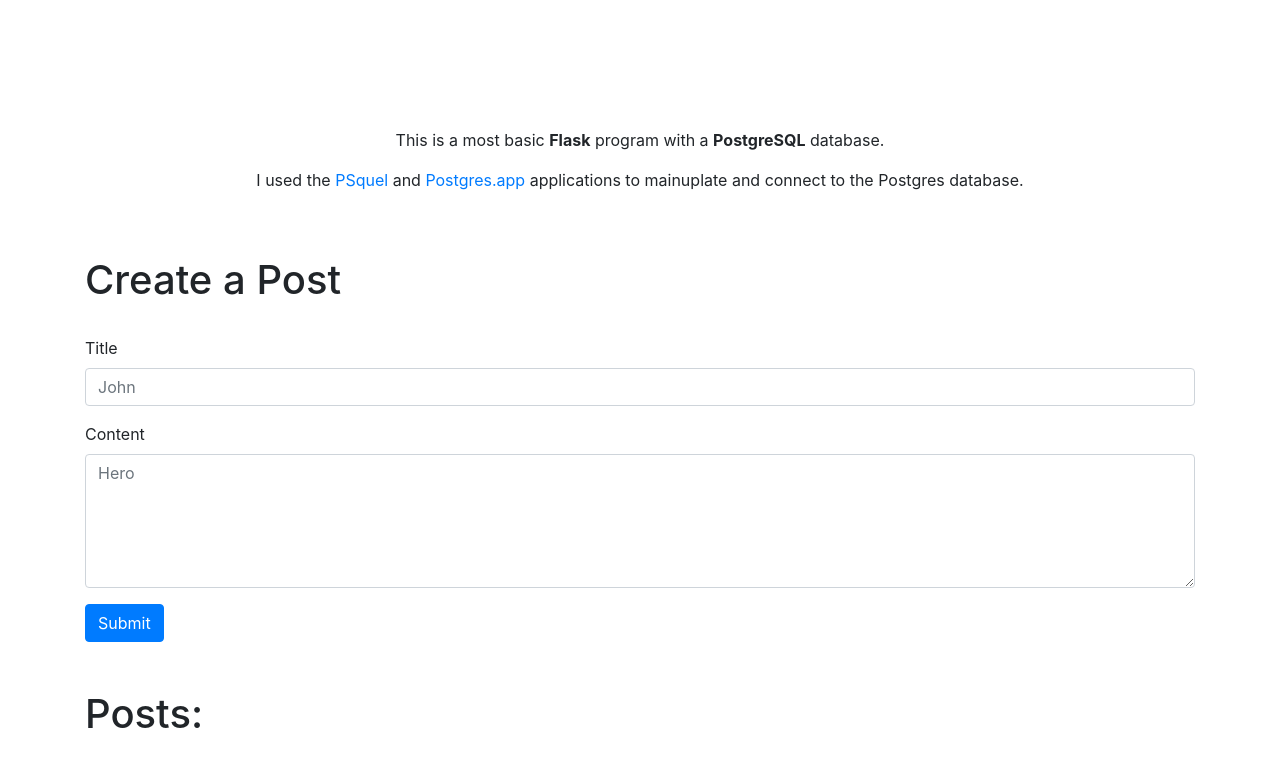
After one commit to TutorialDoctor/TD-Flask-Apps, a Flask app: template Apps/flask_postgres_advanced/app/templates/posts/index.html in a window 1280 px wide. The commit adds this page. Shown: the top 769 px of the page. Run offline with Flask 2, Linux system fonts and the light colour scheme; the template is opened without the code that fills it, so the values that code supplies are empty; some libraries are stand-ins or nearby versions.

Commit message:
Post model and controller added
New model, controller and view for posts

```diff
--- a/Apps/flask_postgres_advanced/app/setup.py
+++ b/Apps/flask_postgres_advanced/app/setup.py
@@ -21,3 +21,5 @@ db = SQLAlchemy(app)
 
 from .controllers.users import *
 from .models.User import User
+from .models.Post import Post
+from .controllers.posts import *
--- /dev/null
+++ b/Apps/flask_postgres_advanced/app/templates/posts/index.html
@@ -0,0 +1,77 @@
+<!DOCTYPE html>
+<html lang="en">
+<head>
+    <meta charset="utf-8">
+    <meta name="viewport" content="width=device-width, initial-scale=1, shrink-to-fit=no">
+    <meta name="description" content="">
+    <meta name="author" content="">
+    <link rel="icon" href="../../../../favicon.ico">
+
+    <title>Starter Template for Bootstrap</title>
+
+    <!-- Bootstrap core CSS -->
+    <link rel="stylesheet" href="https://stackpath.bootstrapcdn.com/bootstrap/4.1.0/css/bootstrap.min.css" integrity="sha384-9gVQ4dYFwwWSjIDZnLEWnxCjeSWFphJiwGPXr1jddIhOegiu1FwO5qRGvFXOdJZ4" crossorigin="anonymous">
+
+    <!-- Custom styles for this template -->
+    <style type="text/css">
+        body {
+            padding-top: 5rem;
+        }
+
+        .starter-template {
+            padding: 3rem 1.5rem;
+            text-align: center;
+        }
+    </style>
+</head>
+
+
+<body>
+
+    <main role="main" class="container">
+        <div class="starter-template">
+            <p>This is a most basic <b>Flask</b> program with a <b>PostgreSQL</b> database.</p>
+          <p>I used the <a href="http://www.psequel.com">PSquel</a> and <a href="https://postgresapp.com">Postgres.app</a> applications to mainuplate and connect to the Postgres database. </p>
+      </div>
+
+      <h1>Create a Post</h1><br>
+            <form class ="" method="post" action="/post/add">
+              <div class="form-group">
+                <label for="title">Title</label>
+                <input type="text" id="title" class="form-control" name="title" style="margin-right:9px" placeholder="John"></div>
+
+              <div class="form-group">
+                <label for="content">Content</label>
+                <textarea id="content" rows='5' class="form-control" name="content" style="margin-right:9px"placeholder="Hero"></textarea></div>
+
+
+                  <button class="btn btn-primary" type="submit">Submit</button>
+            </form>
+      <br><br>
+
+      <h1>Posts:</h1><br>
+      {%for post in posts%}
+      <h3>{{post.title}}</h3>
+        <ul class="list-group similar" style="width:65%; height:auto;" >
+          <li class="list-group-item">Title: {{post.title}}</li>
+          <li class="list-group-item">Content: {{post.content}}</li>
+          <li class="list-group-item">Created: {{post.created_at}}</li>
+          <br>
+      </ul>
+      {%endfor%}
+
+
+    </main>
+    <!-- /.container -->
+
+
+    <!-- Bootstrap core JavaScript
+    ================================================== -->
+    <!-- Placed at the end of the document so the pages load faster -->
+    <script src="https://code.jquery.com/jquery-3.3.1.slim.min.js" integrity="sha384-q8i/X+965DzO0rT7abK41JStQIAqVgRVzpbzo5smXKp4YfRvH+8abtTE1Pi6jizo" crossorigin="anonymous"></script>
+    <script src="https://cdnjs.cloudflare.com/ajax/libs/popper.js/1.14.0/umd/popper.min.js" integrity="sha384-cs/chFZiN24E4KMATLdqdvsezGxaGsi4hLGOzlXwp5UZB1LY//20VyM2taTB4QvJ" crossorigin="anonymous"></script>
+    <script src="https://stackpath.bootstrapcdn.com/bootstrap/4.1.0/js/bootstrap.min.js" integrity="sha384-uefMccjFJAIv6A+rW+L4AHf99KvxDjWSu1z9VI8SKNVmz4sk7buKt/6v9KI65qnm" crossorigin="anonymous"></script>
+
+
+</body>
+</html>
--- a/Apps/flask_postgres_advanced/app/templates/index.html
+++ b/Apps/flask_postgres_advanced/app/templates/users/index.html
@@ -35,7 +35,7 @@
       </div>
 
       <h1>Create a Person</h1><br>
-            <form class ="" method="post" action="/prereg">
+            <form class ="" method="post" action="/user/add">
               <div class="form-group">
                 <label for="first_name">First Name</label>
                 <input type="text" id="first_name" class="form-control" name="first_name" style="margin-right:9px" placeholder="John"></div>
```
Also changed, not shown: Apps/flask_postgres_advanced/app/assets/posts.sql (added, +17 -0 lines), Apps/flask_postgres_advanced/app/controllers/posts.py (added, +27 -0 lines), Apps/flask_postgres_advanced/app/controllers/users.py (+6 -7 lines), Apps/flask_postgres_advanced/app/models/Post.py (added, +18 -0 lines), Apps/flask_postgres_advanced/app/templates/posts/success.html (added, +52 -0 lines), Apps/flask_postgres_advanced/app/templates/posts/layout.html (added), Apps/flask_postgres_advanced/app/templates/users/layout.html (added), Apps/flask_postgres_advanced/app/templates/users/success.html (renamed from Apps/flask_postgres_advanced/app/templates/success.html), Apps/flask_postgres_advanced/readme.md.
